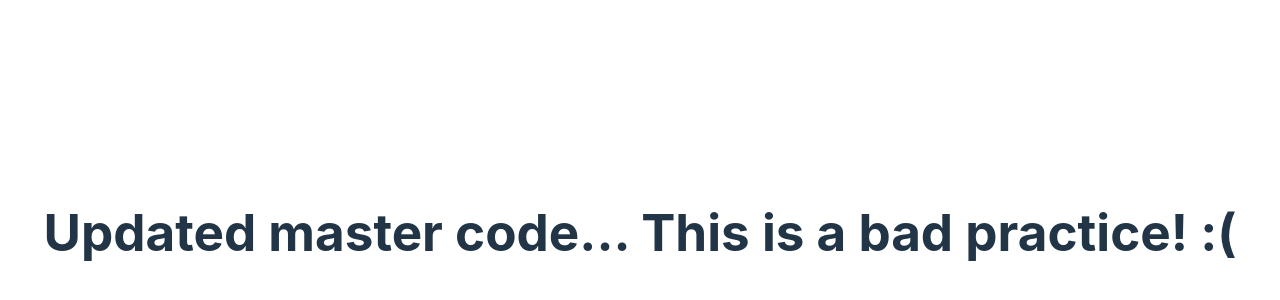
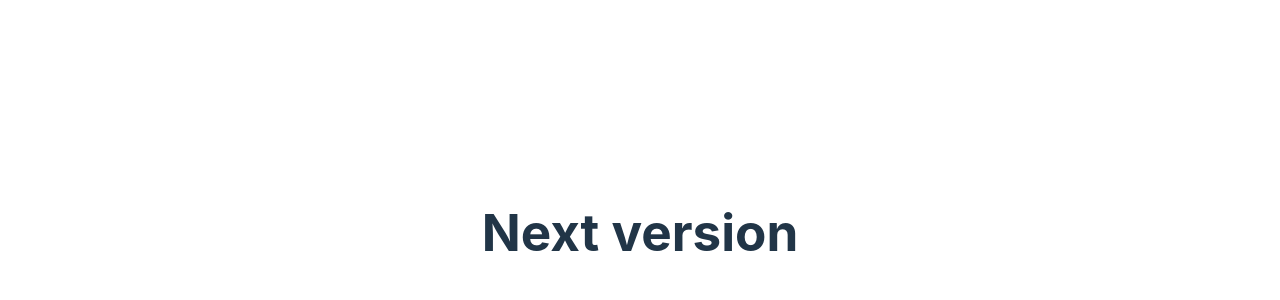
Before and after one commit to anglesson/hello-react, a React (Vite) app: page / in a window 1280 px wide. Shown: the part 168-468 px from the top of the page. Built offline with nearby package versions, Linux system fonts and the light colour scheme.

Commit message:
feat: Update

```diff
--- a/src/App.tsx
+++ b/src/App.tsx
@@ -5,7 +5,7 @@ function App() {
 
   return (
     <>
-      <h1>Updated master code... This is a bad practice! :(</h1>
+      <h1>Next version</h1>
     </>
   )
 }
```
